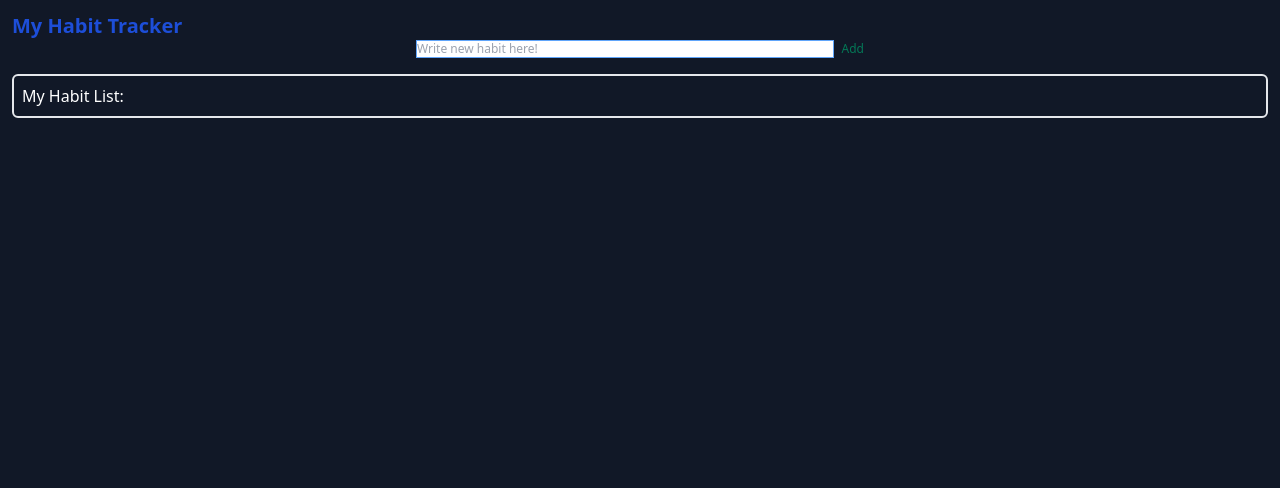
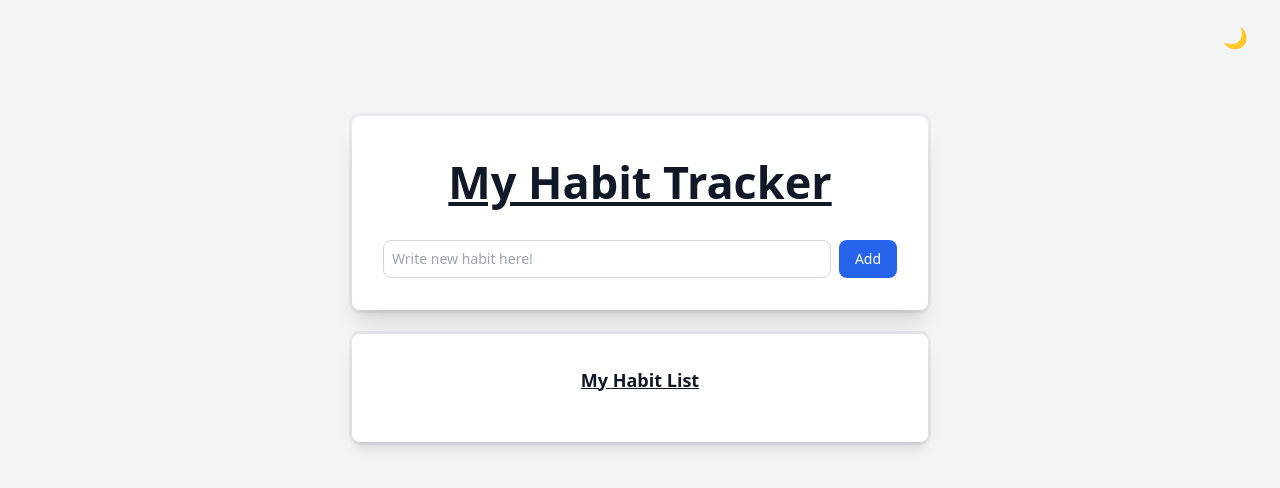
Before and after one commit to timwebdev1/habit-tracker, a plain HTML site: page index.html in a window 1280 px wide. Drawn offline with nearby package versions, Linux system fonts and the light colour scheme.

Commit message:
feat: added dark mode toggle and consistent style updates

```diff
--- a/index.html
+++ b/index.html
@@ -5,23 +5,34 @@
   <meta charset="UTF-8">
   <meta name="viewport" content="width=device-width, initial-scale=1.0">
   <title>My Habit Tracker</title>
-  <link href="https://cdn.jsdelivr.net/npm/tailwindcss@2.2.19/dist/tailwind.min.css" rel="stylesheet">
+  <script src="https://cdn.tailwindcss.com"></script>
   <link rel="stylesheet" href="style.css">
 </head>
 
-<body class="bg-gray-900 p-2 m-1">
-  <section>
-    <h1 class="text-blue-700 font-bold text-xl">My Habit Tracker</h1>
-    <form class="flex gap-x-2 max-w-md mx-auto text-[min10vw, 70px]">
-      <input class="text-black text-xs w-full border border-blue-400" id="habit" type="text" placeholder="Write new habit here!">
-      <button class="border-white text-green-700 rounded-sm hover:border-transparent hover:bg-green-600 hover:text-white active:bg-green-700 text-xs w-auto" id="add-habit-btn">Add</button>
+<body class="bg-gray-100 dark:bg-gray-900">
+  <div class="w-full flex justify-end px-6 py-4">
+    <button id="theme-toggle" class="text-xl p-2 rounded-full hover:bg-gray-200 dark:hover:bg-gray-700 transition">🌙</button>
+  </div>
+
+  <section class="rounded-lg bg-white px-6 py-8 text-center shadow-xl ring ring-gray-900/5 dark:bg-gray-800 max-w-xl mx-auto mt-10">
+    <h1 class="text-[45px] font-bold text-gray-900 dark:text-white underline mb-6">My Habit Tracker</h1>
+
+    <form class="flex gap-2 justify-center">
+      <input id="habit" type="text" placeholder="Write new habit here!" class="rounded-lg p-2 text-sm text-gray-700 dark:text-gray-200 border border-gray-300 dark:border-gray-600 bg-white dark:bg-gray-700 w-full max-w-md" />
+      <button class="bg-blue-600 hover:bg-blue-700 text-white px-4 py-2 rounded-lg text-sm">Add</button>
     </form>
   </section>
-  <section class="text-white">
-    <ul id="habit-list" class="bg-violet-200 w-full border-2 border-violet-600 rounded-md my-4 p-2">My Habit List:
+
+  <section class="text-center rounded-lg bg-white px-6 py-8 shadow-lg ring ring-gray-900/5 dark:bg-gray-800 max-w-xl mx-auto mt-6">
+    <h2 class="text-lg font-semibold text-gray-900 dark:text-white mb-4 underline">My Habit List</h2>
+    <ul id="habit-list" class="grid grid-cols-1 sm:grid-cols-2 md:grid-cols-3 gap-4">
+      <!-- Habit cards go here -->
     </ul>
   </section>
   <script src="app.js"></script>
+
 </body>
 
+
+
 </html>
```
